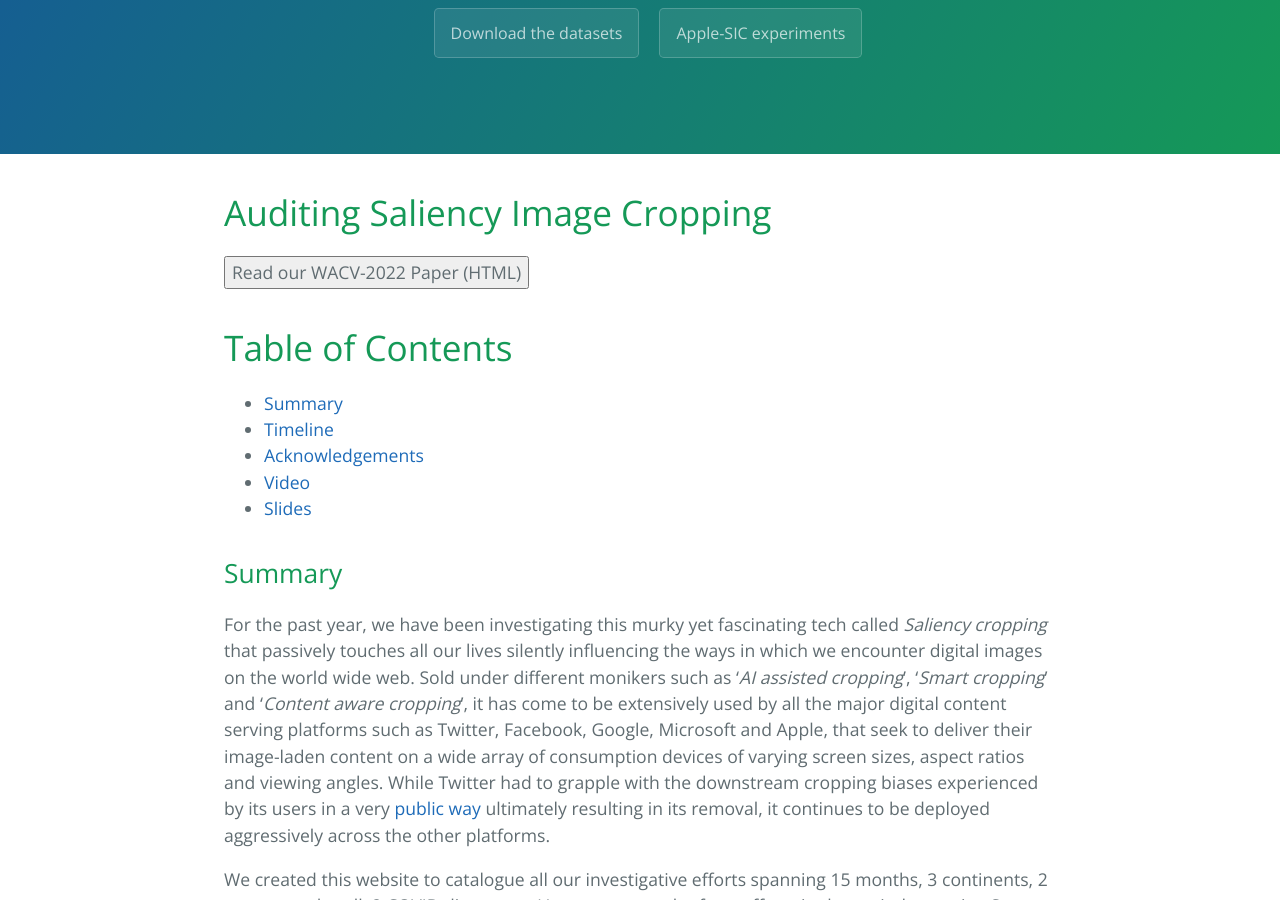
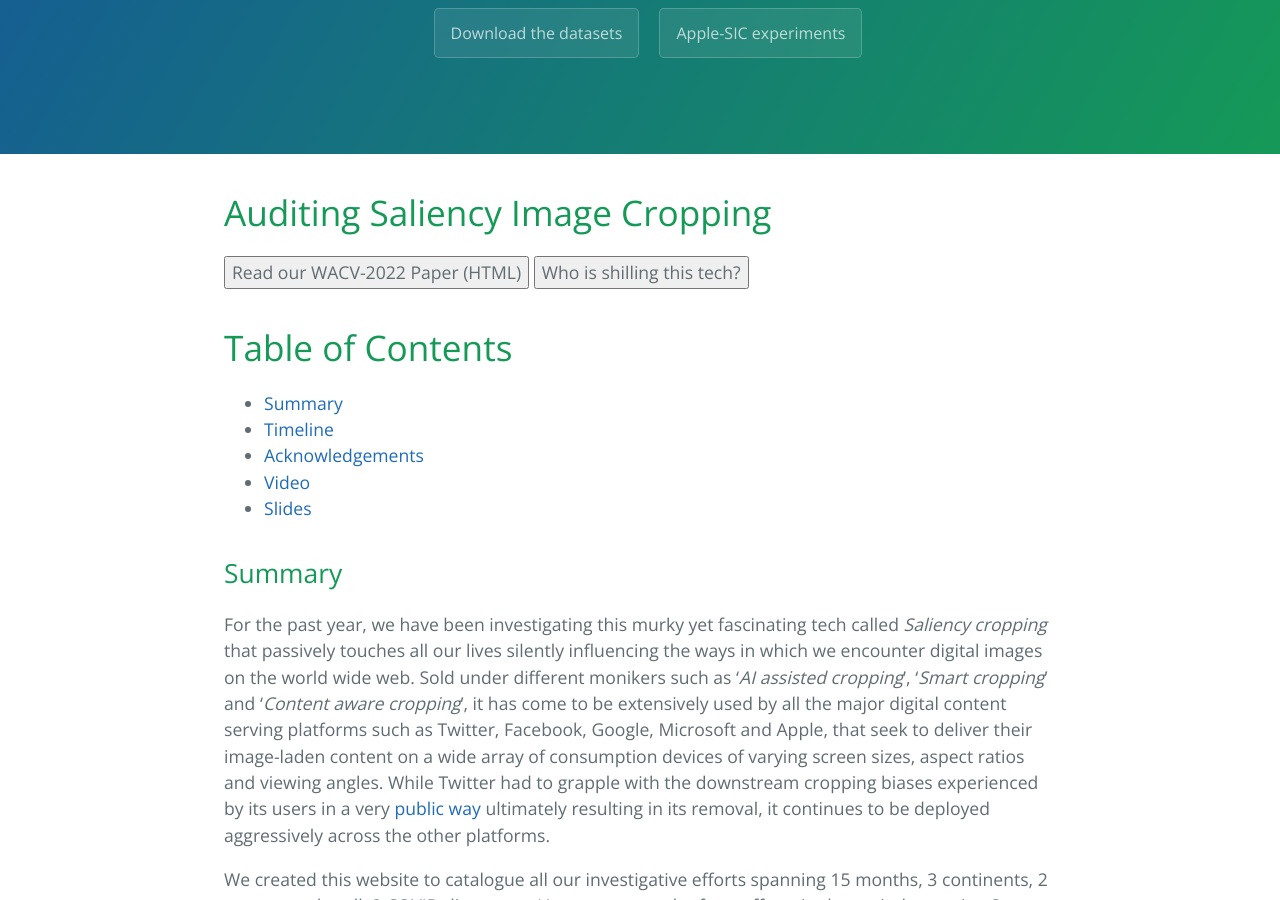
Before and after one commit to vinayprabhu/Saliency_Image_Cropping, a Jekyll site: the page built from index.md, in a window 1280 px wide and 900 px high, scrolled down 314 px. Built offline with Jekyll 4.4.1, drawn with Linux system fonts in a browser that asks for light colours; some of the changed lines change nothing that is shown.

Commit message:
Update index.md

```diff
--- a/index.md
+++ b/index.md
@@ -7,7 +7,7 @@ filename: index
 # Auditing Saliency Image Cropping
 
 <button onclick="location.href='./paper_html/main.html'" type="button"> Read our WACV-2022 Paper (HTML) </button>
-
+<button onclick="location.href='./landscape_html/landscape.html'" type="button"> Who is shilling this tech? </button>
 # Table of Contents
 - [Summary](#summary)
 - [Timeline](#timeline)
@@ -51,7 +51,7 @@ In the coming week(s), we will be sharing all the code and a whole slew of exper
 | August 11, 2021 	| ✍ Second paper submitted @ WACV-2022 (Round-2) 	|
 |  October 4, 2021 	| Acceptance notification at WACV-2022  🙌 	|
 | January 6, 2022 	|  😎 🎊 Paper + Poster presentation at [WACV-2022](https://wacv2022.thecvf.com/home)   	|
-| August 1, 2022 	|  👉 Updated the landscape of current real-world deployments [Landscape](https://vinayprabhu.github.io/Saliency_Image_Cropping/landscape_peddlers.md)   	|
+| August 1, 2022 	|  👉 Updated the landscape of current real-world deployments  	|
 
 ## Acknowledgements
 
```
